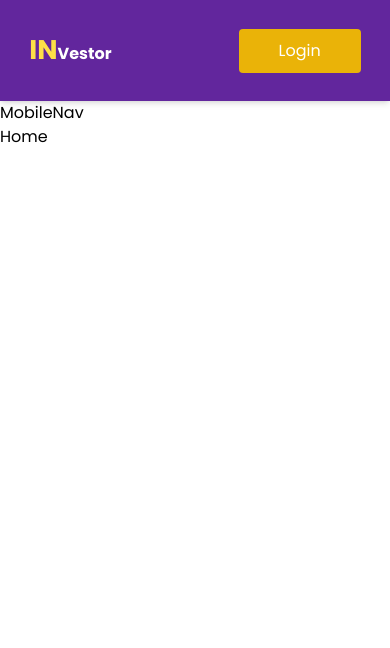
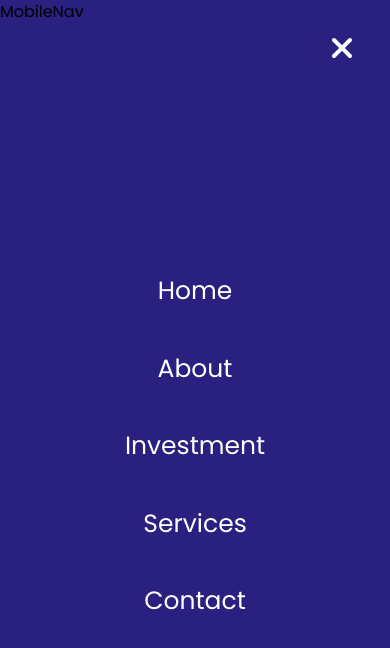
Before and after one commit to moonspark78/Invest-Project-NextJS, a Next.js app: page / in a window 390 px wide. Shown: the top 648 px of the page. Built offline with nearby package versions, Linux system fonts and the light colour scheme.

Commit message:
:tada: mobil nav   :tada:

```diff
--- a/app/components/Home/Navigation/MobileNav.tsx
+++ b/app/components/Home/Navigation/MobileNav.tsx
@@ -1,8 +1,32 @@
 import React from 'react'
+import { FaXmark } from 'react-icons/fa6'
+import Link from 'next/link'
 
 const MobileNav = () => {
   return (
-    <div>MobileNav</div>
+    <div className='transform transition-all duration-500 fixed top-0 left-0 z-[200] h-screen right-0
+    bottom-0 bg-[#29207f]'>MobileNav
+    {/* Close icon */}
+    <FaXmark className='w-8 h-8 absolute top-8 text-white z-[202] right-8'/>
+    {/* nav links */}
+    <ul className='relative z-[201] space-y-10 flex flex-col items-center justify-center h-full'>
+      <li className='text-[25px] cursor-pointer text-white hover:text-yellow-300 transition-all duration-200'>
+        <Link href="/">Home</Link>
+      </li>
+      <li className='text-[25px] cursor-pointer text-white hover:text-yellow-300 transition-all duration-200'>
+        <Link href="/">About</Link>
+      </li>
+      <li className='text-[25px] cursor-pointer text-white hover:text-yellow-300 transition-all duration-200'>
+        <Link href="/">Investment</Link>
+      </li>
+      <li className='text-[25px] cursor-pointer text-white hover:text-yellow-300 transition-all duration-200'>
+        <Link href="/">Services</Link>
+      </li>
+      <li className='text-[25px] cursor-pointer text-white hover:text-yellow-300 transition-all duration-200'>
+        <Link href="/">Contact</Link>
+      </li>
+    </ul>
+    </div>
   )
 }
 
--- a/app/components/Home/Navigation/Nav.tsx
+++ b/app/components/Home/Navigation/Nav.tsx
@@ -1,5 +1,6 @@
 import Link from 'next/link'
 import React from 'react'
+import { FaBars } from 'react-icons/fa'
 
 const Nav = () => {
   return (
@@ -40,6 +41,8 @@ const Nav = () => {
             </span>
             <span className='relative'>Login</span>
            </button>
+           {/* menu button */}
+           <FaBars className='w-8 h-8 cursor-pointer text-white lg:hidden'/>
         </div>
       </div>
     </div>
```
